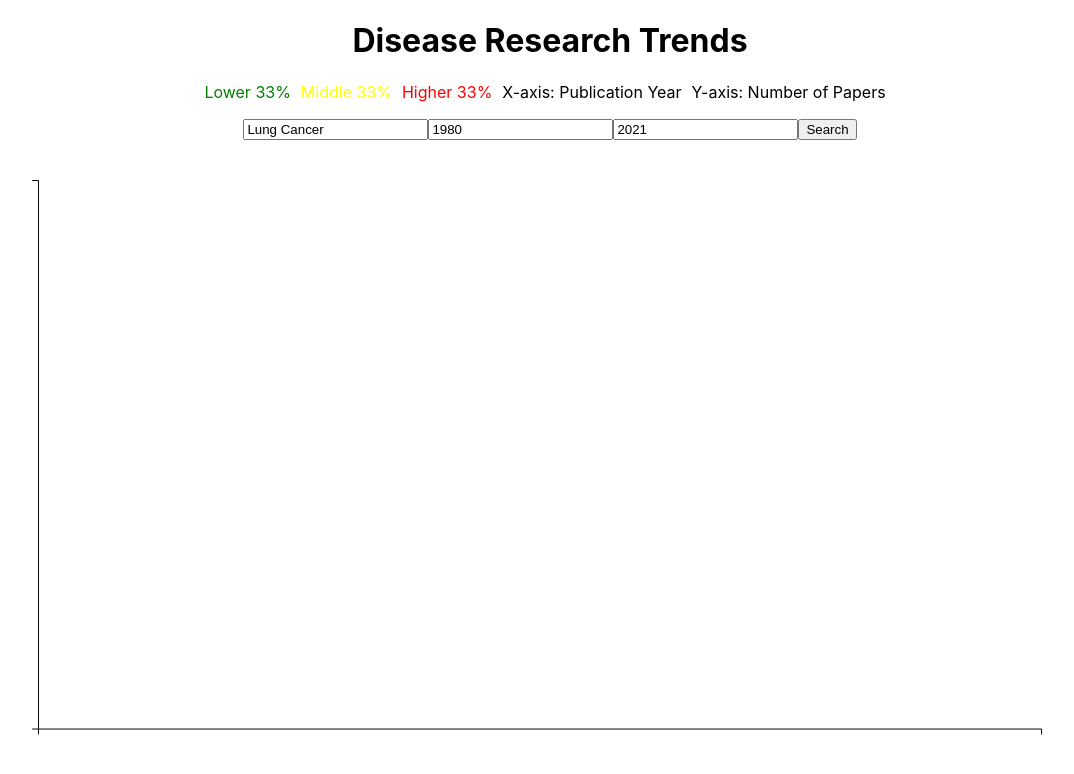
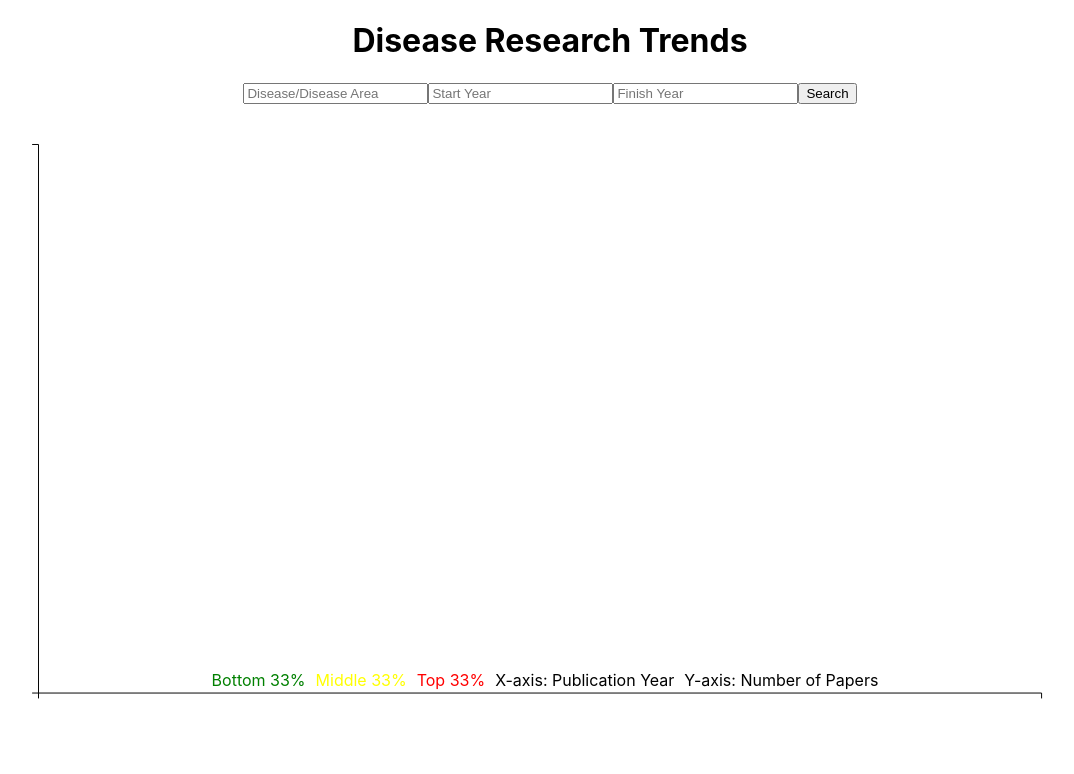
Before and after one commit to RATWHAT96/pubMedPublicationTrends, a React (Create React App) app: page / in a window 1280 px wide. Shown: the top 774 px of the page, without its empty margins (90-1164 px from the left). Built offline with nearby package versions, Linux system fonts and the light colour scheme.

Commit message:
repositioned key

```diff
--- a/src/App.js
+++ b/src/App.js
@@ -9,9 +9,9 @@ function App() {
   const [apiData, setAPIData] = useState([{size: null, order: null}]);
   const [graphData, setData] = useState([]);
   const [warning, setWarning] = useState([""])
-  const [search, setSearch] = useState("Lung Cancer");
-  const [startDate, setStart] = useState("1980");
-  const [finishDate, setFinish] = useState("2021");
+  const [search, setSearch] = useState("");
+  const [startDate, setStart] = useState("");
+  const [finishDate, setFinish] = useState("");
 
   const svgRef = useRef();
 
@@ -147,13 +147,6 @@ function App() {
         <h1>Disease Research Trends</h1>
       </div>
       <div>
-        <p>
-          <span style={{color:"green", marginRight:"10px"}}>Lower 33%</span>
-          <span style={{color:"yellow", marginRight:"10px"}}>Middle 33%</span>
-          <span style={{color:"red", marginRight:"10px"}}>Higher 33%</span>
-          <span style={{marginRight:"10px"}}>X-axis: Publication Year</span>
-          <span style={{marginRight:"10px"}}>Y-axis: Number of Papers</span>
-        </p>
         <form style={{margin:"10px 0"}} onSubmit={handleSubmit}>
           <input
             type="text"
@@ -183,6 +176,13 @@ function App() {
           <g className="y-axis" />
         </svg>
       </div>
+      <p>
+          <span style={{color:"green", marginRight:"10px"}}>Bottom 33%</span>
+          <span style={{color:"yellow", marginRight:"10px"}}>Middle 33%</span>
+          <span style={{color:"red", marginRight:"10px"}}>Top 33%</span>
+          <span style={{marginRight:"10px"}}>X-axis: Publication Year</span>
+          <span style={{marginRight:"10px"}}>Y-axis: Number of Papers</span>
+        </p>
     </div>
   );
 }
```
